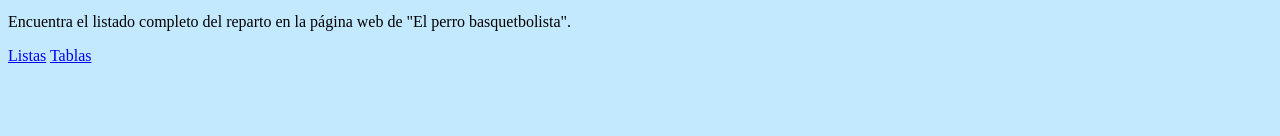
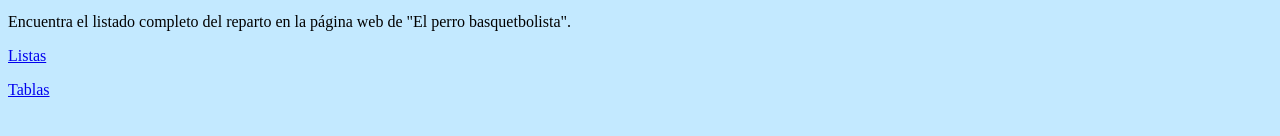
Before and after one commit to Ledsara21/pract1, a plain HTML site: page index.html in a window 1280 px wide. Shown: the part 590-726 px from the top of the page. Drawn offline with Linux system fonts and the light colour scheme.

Commit message:
Update index.html

```diff
--- a/index.html
+++ b/index.html
@@ -12,7 +12,7 @@
         <p>De la directora <b>Vicki Fleming</b>, llega la conmovedora historia de un niño llamado Pete (Trent Dugson) y su perro Rover (el actor Brinson Lumblebrunt es el encargado de hacer su voz). Al principio, parece la típica historia en la que un niño y su perro aprenden el verdadero valor de la amistad, pero hay un giro que hace que esta película sea diferente: Rover juega al baloncesto, ¡y lo hace muy bien!</p>
         <p>Aunque no se incluyen los 150 minutos de un partido de campeonato completo,"El perro basquetbolista" logra captar tu atención durante las 4 horas que dura el film. Al final, cualquier amante de los perros puede llorar. Si te gusta el baloncesto o las mascotas, esta es la película para ti.</p>
         <p>Encuentra el listado completo del reparto en la página web de "El perro basquetbolista".</p>
-      <a href= "ListaPractica.html">Listas</a>
-      <a href= "tablasPracticas.html">Tablas</a>
+      <p><a href= "ListaPractica.html">Listas</a></p>
+      <p><a href= "tablasPracticas.html">Tablas</a></p>
   </body>
 </html>
```
